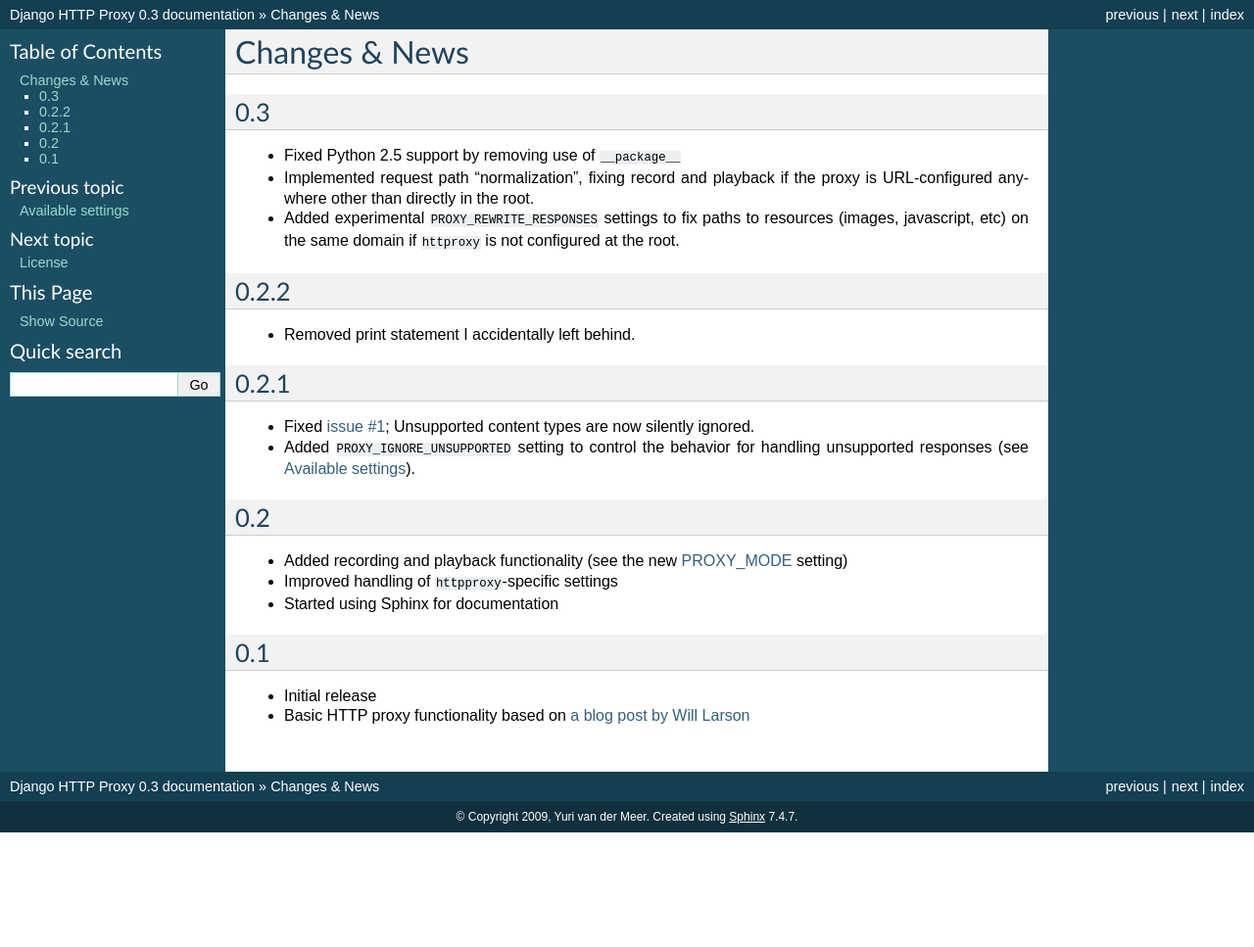
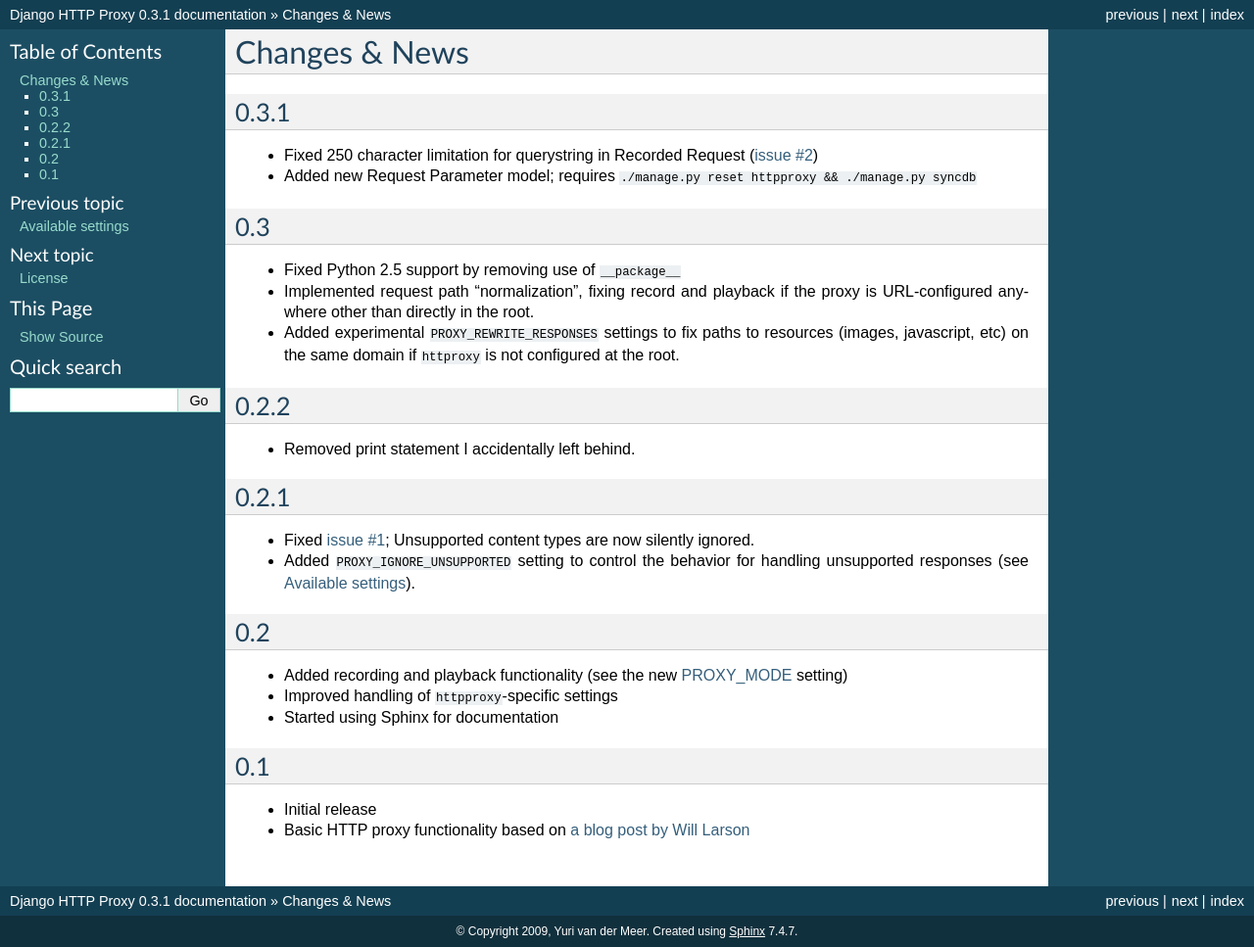
Before and after one commit to yvandermeer/django-http-proxy, a Sphinx documentation site: the page built from docs/changes.txt, in a window 1280 px wide. Shown: the whole page at 98% size. Built offline with Sphinx 7.4.7, drawn with Linux system fonts in a browser that asks for light colours; before the commit the page ends 900 px from its top, so only the background shows below that.

Commit message:
Upped to v0.3.1 and added release notes.

```diff
--- a/docs/changes.txt
+++ b/docs/changes.txt
@@ -1,5 +1,12 @@
 Changes & News
 --------------
+
+0.3.1
+~~~~~
+
+* Fixed 250 character limitation for querystring in Recorded Request
+  (`issue #2 <http://bitbucket.org/yvandermeer/django-http-proxy/issue/2/>`_)
+* Added new Request Parameter model; requires ``./manage.py reset httpproxy && ./manage.py syncdb``
 
 0.3
 ~~~
--- a/docs/conf.py
+++ b/docs/conf.py
@@ -47,7 +47,7 @@
 # The short X.Y version.
 version = '0.3'
 # The full version, including alpha/beta/rc tags.
-release = '0.3'
+release = '0.3.1'
 
 # The language for content autogenerated by Sphinx. Refer to documentation
 # for a list of supported languages.
--- a/httpproxy/__init__.py
+++ b/httpproxy/__init__.py
@@ -2,5 +2,5 @@
 Django HTTP Proxy - A simple HTTP proxy for the Django framework.
 """
 
-__version__ = '0.3'
+__version__ = '0.3.1'
 __authors__ = ['Yuri van der Meer <django-http-proxy@yvandermeer.net>']
```
